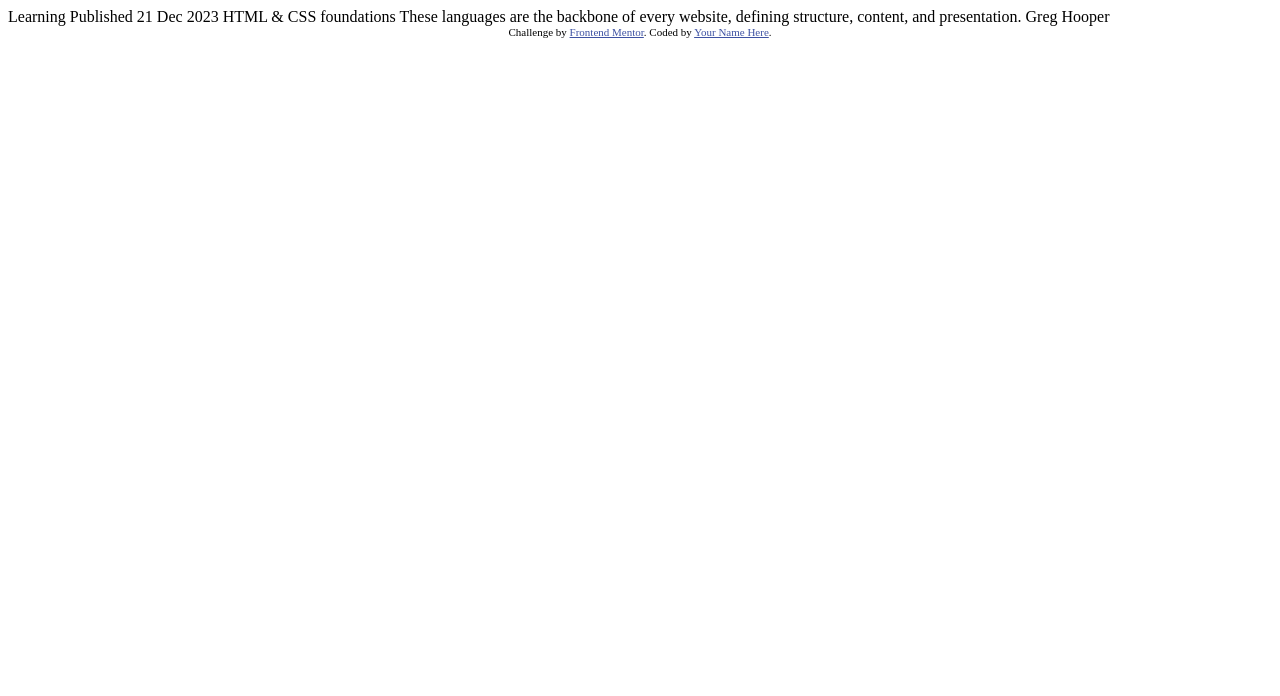
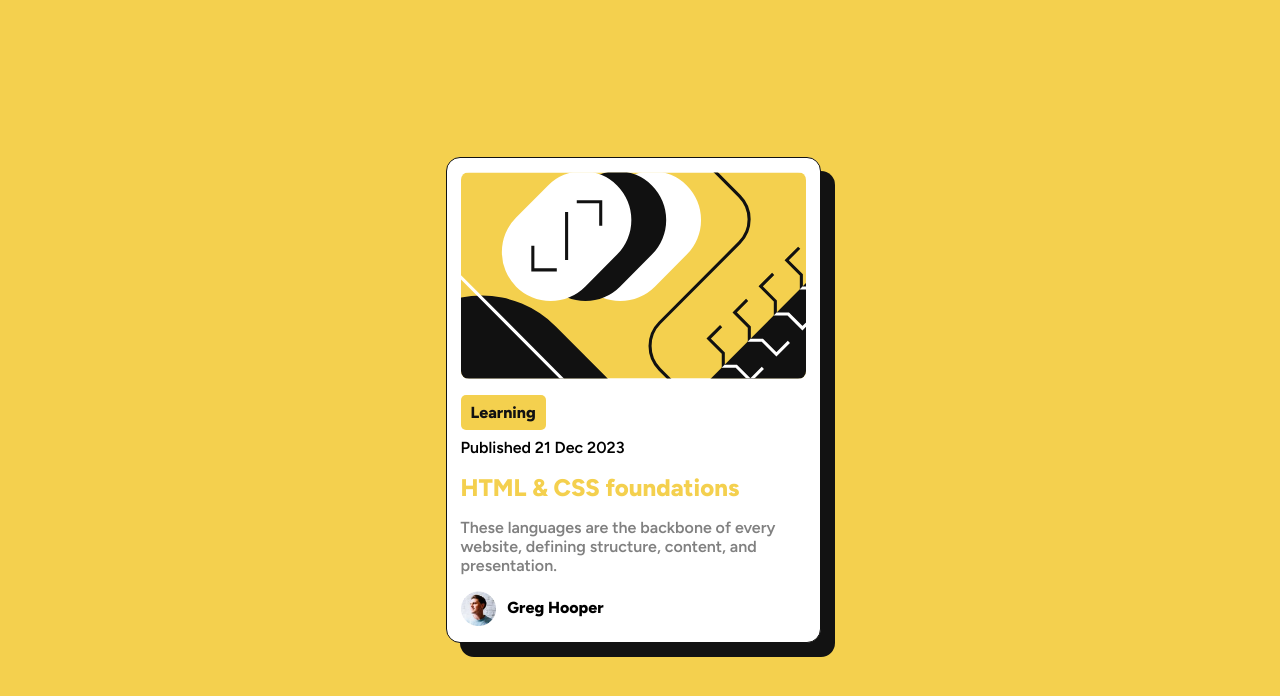
Before and after one commit to MgMyatHtayKhant/blog-preview-card, a plain HTML site: page index.html in a window 1280 px wide. Drawn offline with Linux system fonts and the light colour scheme.

Commit message:
Finished

```diff
--- a/index.html
+++ b/index.html
@@ -1,34 +1,134 @@
 <!DOCTYPE html>
 <html lang="en">
-<head>
-  <meta charset="UTF-8">
-  <meta name="viewport" content="width=device-width, initial-scale=1.0"> <!-- displays site properly based on user's device -->
+  <head>
+    <meta charset="UTF-8" />
+    <meta name="viewport" content="width=device-width, initial-scale=1.0" />
+    <!-- displays site properly based on user's device -->
 
-  <link rel="icon" type="image/png" sizes="32x32" href="./assets/images/favicon-32x32.png">
+    <link
+      rel="icon"
+      type="image/png"
+      sizes="32x32"
+      href="./assets/images/favicon-32x32.png"
+    />
+    <link rel="preconnect" href="https://fonts.googleapis.com" />
+    <link rel="preconnect" href="https://fonts.gstatic.com" crossorigin />
+    <link
+      href="https://fonts.googleapis.com/css2?family=Figtree:wght@600;800&display=swap"
+      rel="stylesheet"
+    />
 
-  <title>Frontend Mentor | Blog preview card</title>
+    <title>Frontend Mentor | Blog preview card</title>
 
-  <!-- Feel free to remove these styles or customise in your own stylesheet 👍 -->
-  <style>
-    .attribution { font-size: 11px; text-align: center; }
-    .attribution a { color: hsl(228, 45%, 44%); }
-  </style>
-</head>
-<body>
+    <!-- Feel free to remove these styles or customise in your own stylesheet 👍 -->
+    <style>
+      * {
+        margin: 0;
+        padding: 0;
+        box-sizing: border-box;
+      }
 
-  Learning
+      body {
+        font-family: "Figtree", sans-serif;
+      }
 
-  Published 21 Dec 2023
+      img {
+        display: block;
+        width: 100%;
+      }
 
-  HTML & CSS foundations
+      main {
+        min-height: 100vh;
+        background-color: hsl(47, 88%, 63%);
+        display: flex;
+        justify-content: center;
+        align-items: center;
+        padding-inline: 0.5rem;
+      }
 
-  These languages are the backbone of every website, defining structure, content, and presentation.
+      .card {
+        max-width: 375px;
+        margin-right: 14px;
+        border: 1px solid hsl(0, 0%, 7%);
+        border-radius: 14px;
+        background-color: hsl(0, 0%, 100%);
+        padding: 14px;
+        box-shadow: 14px 14px 0px hsl(0, 0%, 7%);
+      }
 
-  Greg Hooper
+      .card .card-img {
+        border-radius: 0.5rem;
+        margin-bottom: 1rem;
+      }
 
-  <div class="attribution">
-    Challenge by <a href="https://www.frontendmentor.io?ref=challenge" target="_blank">Frontend Mentor</a>.
-    Coded by <a href="#">Your Name Here</a>.
-  </div>
-</body>
+      .card .card-learn {
+        display: inline-block;
+        border-radius: 5px;
+        color: hsl(0, 0%, 7%);
+        background-color: hsl(47, 88%, 63%);
+        padding: 8px 10px;
+        margin-bottom: 0.5rem;
+        font-weight: 700;
+      }
+
+      .card .card-date {
+        margin-bottom: 1rem;
+      }
+
+      .card .card-title {
+        color: hsl(47, 88%, 63%);
+        cursor: pointer;
+        font-size: 1.5rem;
+        margin-bottom: 1rem;
+        font-weight: 700;
+      }
+
+      .card .card-description {
+        color: hsl(0, 0%, 50%);
+        margin-bottom: 1rem;
+      }
+
+      .card .card-creator {
+        margin-bottom: 2px;
+      }
+
+      .card-creator .creator-img {
+        width: 35px;
+        height: 35px;
+        display: inline-block;
+        vertical-align: middle;
+        margin-right: 0.5rem;
+      }
+
+      .card-creator .creator-name {
+        font-weight: 700;
+      }
+    </style>
+  </head>
+  <body>
+    <main>
+      <div class="card">
+        <img
+          src="./assets/images/illustration-article.svg"
+          alt="illustration-article"
+          class="card-img"
+        />
+        <p class="card-learn">Learning</p>
+        <p class="card-date">Published 21 Dec 2023</p>
+        <p class="card-title">HTML & CSS foundations</p>
+        <p class="card-description">
+          These languages are the backbone of every website, defining structure,
+          content, and presentation.
+        </p>
+        <div class="card-creator">
+          <img
+            class="creator-img"
+            src="./assets/images/image-avatar.webp"
+            alt="Greg Hooper"
+          />
+          <span class="creator-name">Greg Hooper</span>
+        </div>
+      </div>
+    </main>
+  </body>
 </html>
```
Also changed, not shown: screenshot.png (added), 1 other file.
